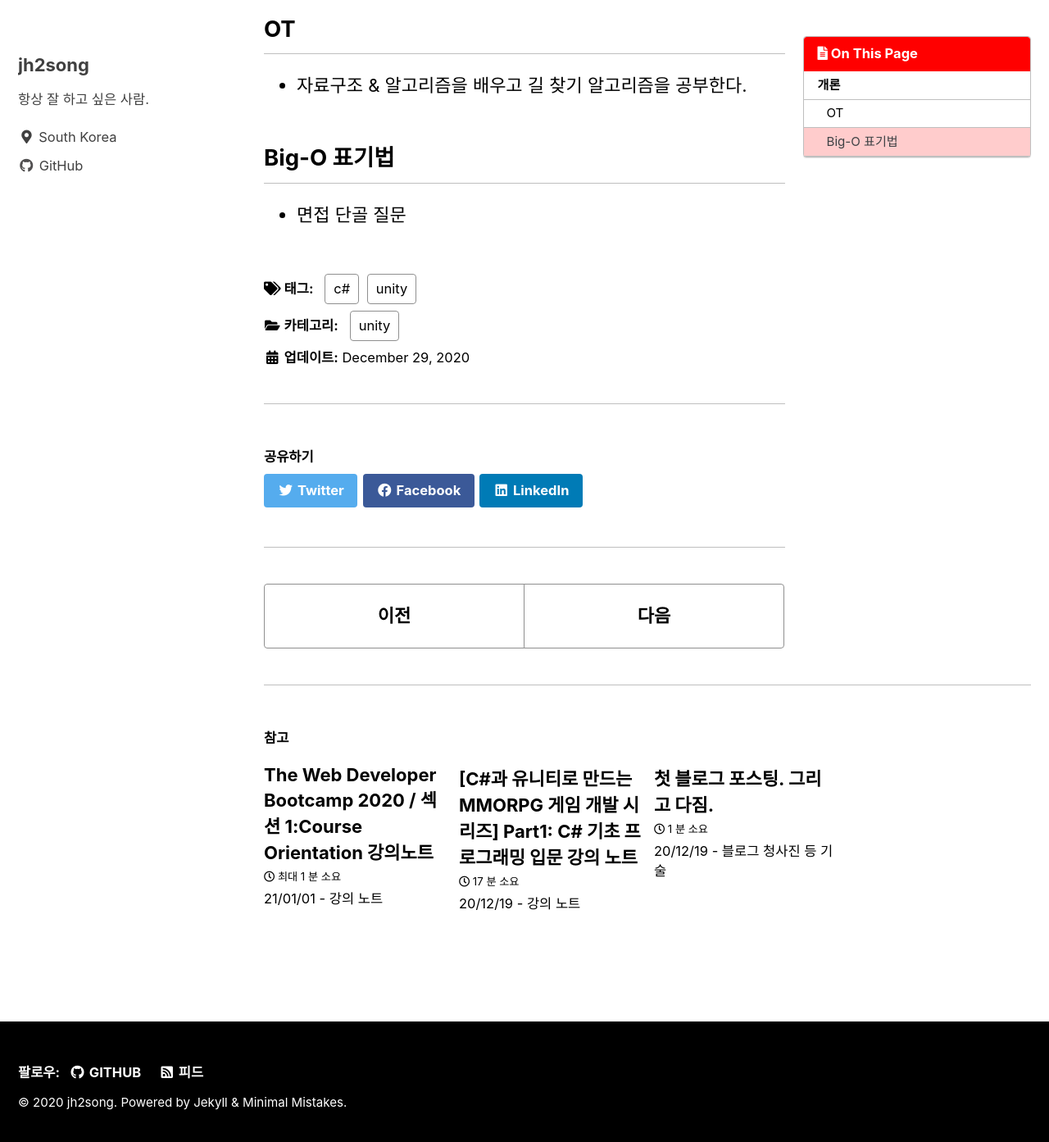
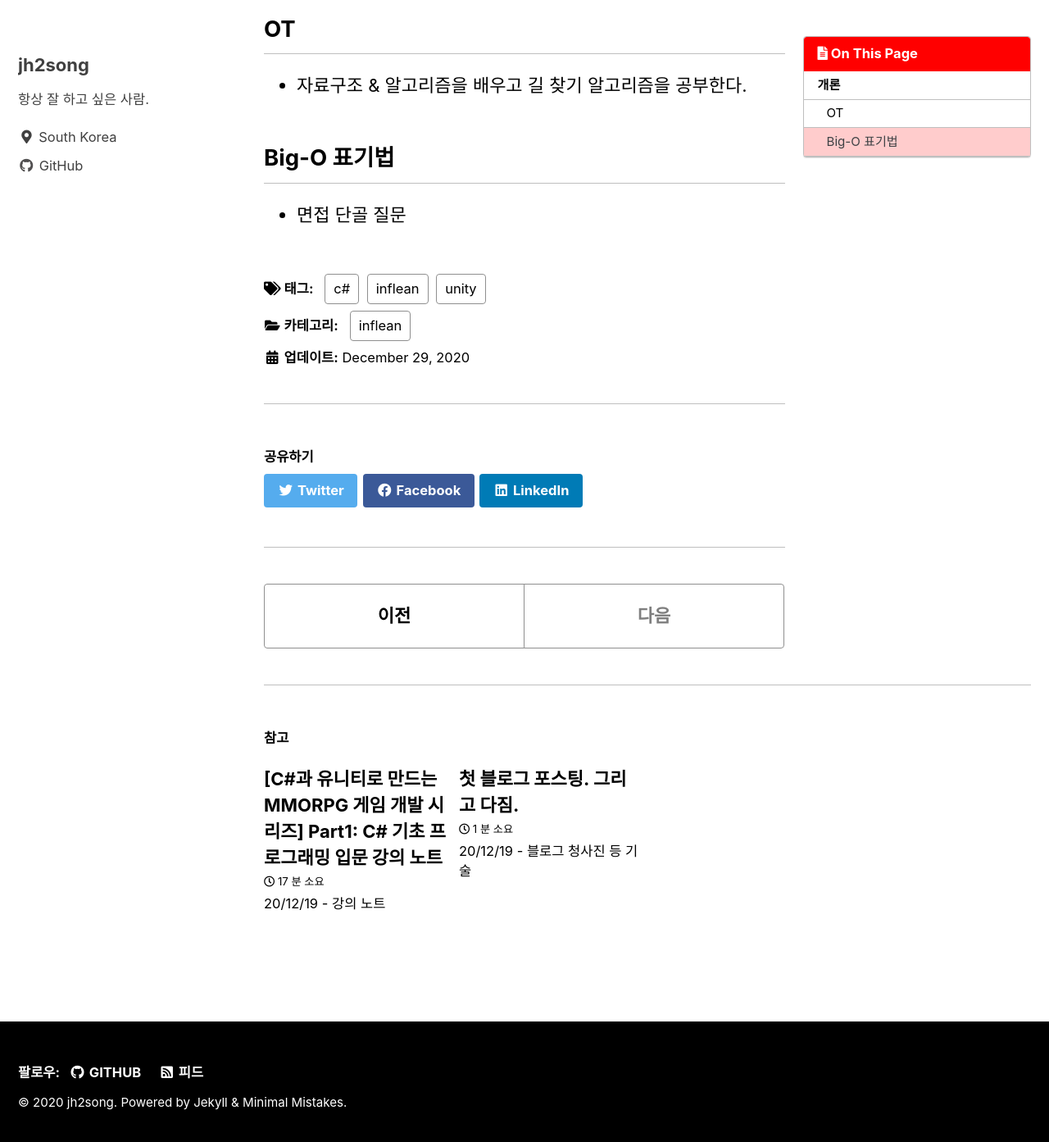
Before and after one commit to jh2song/jh2song.github.io, a Jekyll site: the page built from _posts/inflean/2020-12-29-unity-inflean-rookiss-part02.md, in a window 1280 px wide and 1400 px high, scrolled down 347 px. Shown: the top 1393 px of the window at 82% size. Built offline with Jekyll 4.4.1, drawn with Linux system fonts in a browser that asks for light colours; cached includes are drawn as plain includes.

Commit message:
21/01/01 - am7:16

```diff
--- a/_posts/inflean/2020-12-29-unity-inflean-rookiss-part02.md
+++ b/_posts/inflean/2020-12-29-unity-inflean-rookiss-part02.md
@@ -1,8 +1,8 @@
 ---
 title: "[C#과 유니티로 만드는 MMORPG 게임 개발 시리즈] Part2: 자료구조와 알고리즘 강의 노트"
 excerpt: "20/12/29 - 강의 노트"
-tags: ["unity", "c#"]
-categories: ["unity"]
+tags: ["inflean", "unity", "c#"]
+categories: ["inflean"]
 last_modified_at: "2020-12-29"
 toc: true
 toc_sticky: true
--- a/_posts/udemy/2021-01-01-the-web-developer-bootcamp-2020-part01.md
+++ /dev/null
@@ -1,27 +0,0 @@
----
-title: "The Web Developer Bootcamp 2020 / 섹션 1:Course Orientation 강의노트"
-excerpt: "21/01/01 - 강의 노트"
-tags: ["udemy", "web-tutorial"]
-categories: ["udemy"]
-last_modified_at: "2021-01-01"
-toc: true
-toc_sticky: true
----
-# 섹션 1:Course Orientation
-## 1. THE NEW VERSION OF THE COURSE IS HERE!
-* 강좌가 2020 버전 업데이트 되었음
-&nbsp;
-
-## 2. Welcome To The Course!
-* OT
-&nbsp;
-
-## 3. Curriculum Walkthrough
-* 배울것 설명 (MongoDB, Cloud, Node, Express 등)
-&nbsp;
-
-## 4. When Was The Course Last Updated
-* 바뀐거 설명
-&nbsp;
-
-## 5. Course Change Log
```
Also changed, not shown: _posts/inflean/2020-12-19-unity-inflean-rookiss-part01.md (+2 -2 lines).
